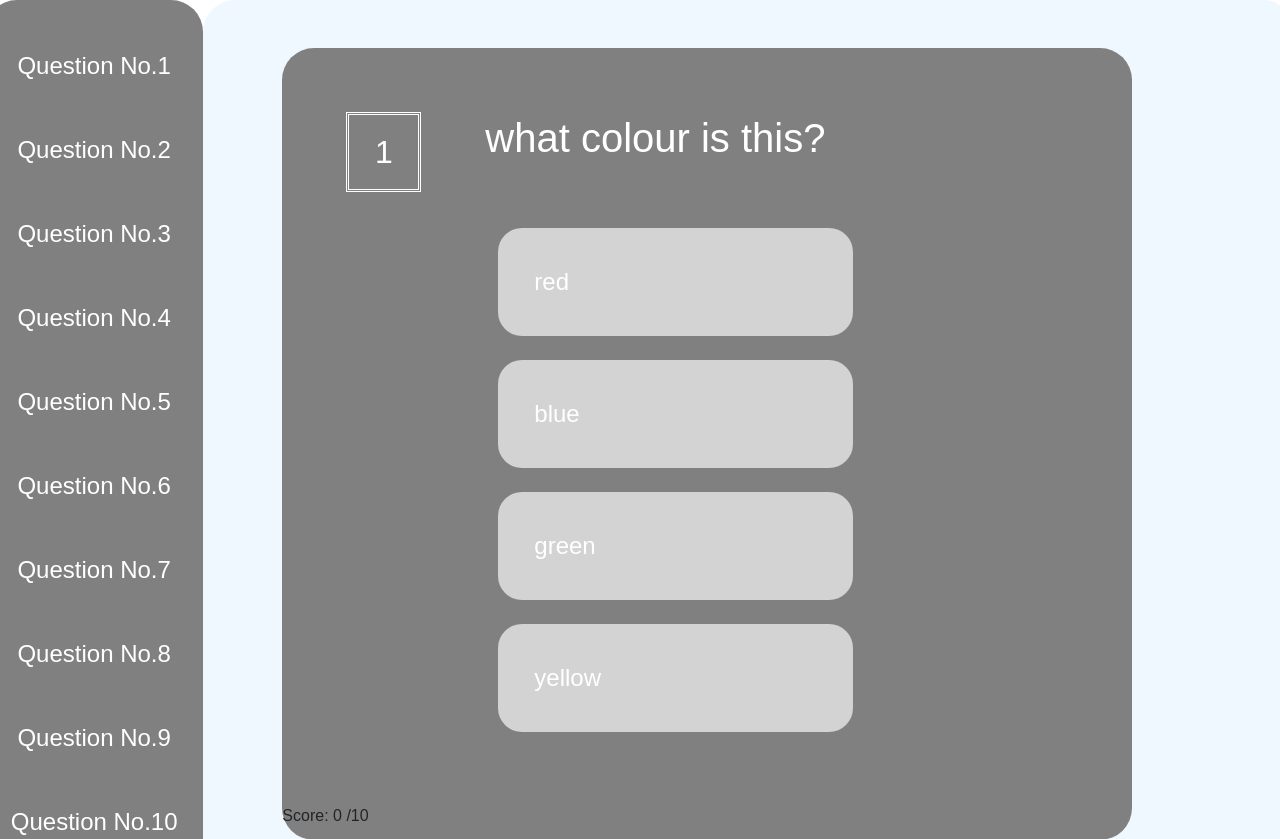
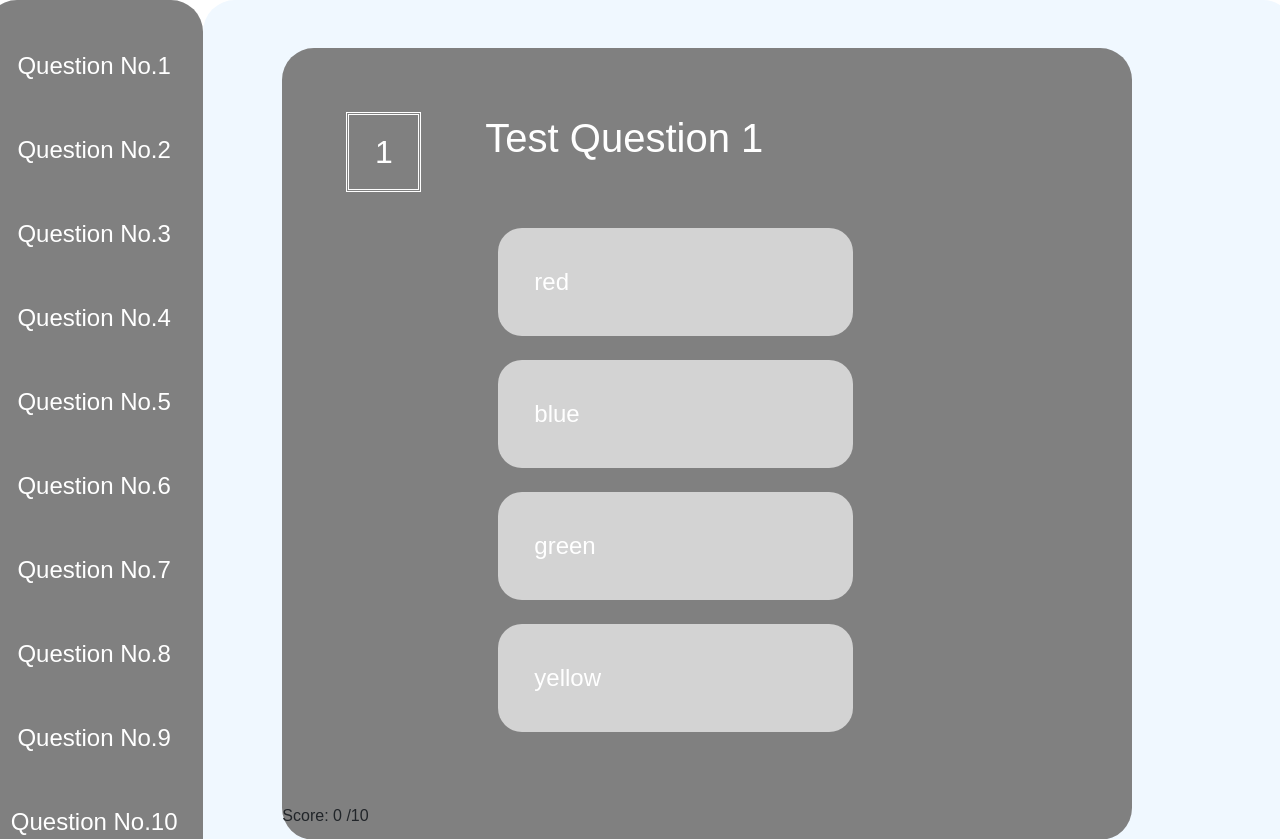
Before and after one commit to JacobU/quiz-website, a Flask app: page /quiz in a window 1280 px wide. Shown: the part 56-895 px from the top of the page. Run offline with Flask 2, Linux system fonts and the light colour scheme; some libraries are stand-ins or nearby versions.

Commit message:
refactor quiz code

```diff
--- a/quiz/app/routes.py
+++ b/quiz/app/routes.py
@@ -173,33 +173,17 @@ def quiz():
     # Get the JSON from the server...
     # quizQuestions = request.json['questions']
 
+
     # THIS IS JUST USED TO LOAD A TEST JSON
-    filename = os.path.join(app.static_folder, 'question.json')
+    filename = os.path.join(app.static_folder, 'new.json')
     with open(filename) as jsonfile:
         rawdata = json.load(jsonfile)
-        data = rawdata['questions']
 
-    # REPLACE ABOVE WITH A DATABASE CALL
 
-        q1 = data[0]
-        q2 = data[1]
-        q3 = data[2]
-        q4 = data[3]
-        q5 = data[4]
-        q6 = data[5]
-        q7 = data[6]
-        q8 = data[7]
-        q9 = data[8]
-        q10 = data[9]
+        questions = rawdata["questions"]
+        answers = rawdata["answers"]
+        corrAnswers = rawdata["correct answers"]
 
-    return render_template("quiz.html", title="Quiz",   questions=data,
-                                                        q1=q1,
-                                                        q2=q2,
-                                                        q3=q3,
-                                                        q4=q4,
-                                                        q5=q5,
-                                                        q6=q6,
-                                                        q7=q7,
-                                                        q8=q8,
-                                                        q9=q9,
-                                                        q10=q10)
+    return render_template("quiz.html", title="Quiz",   questions=questions,
+                                                        answers=answers,
+                                                        corrAnswers=corrAnswers)
--- a/quiz/app/templates/quiz.html
+++ b/quiz/app/templates/quiz.html
@@ -21,22 +21,20 @@
             </div>
             <div class="col-sm-10">
                 <div class="question-pad">
-                    <div class="question-number" id="question-number">{{ questions[0].qid }}</div>
+                    <div class="question-number" id="question-number">1</div>
 
-                    <div class="question-text" id="question">{{ questions[0].question }}</div>
+                    <div class="question-text" id="question">{{ questions[0] }}</div>
                     <div class="options">
-                        <div class="option" class="option" id="one">{{ questions[0].answers[0].ans }}</div>
-                        <div class="option" class="option" id="two">{{ questions[0].answers[1].ans }}</div>
-                        <div class="option" class="option" id="three">{{ questions[0].answers[2].ans }}</div>
-                        <div class="option" class="option" id="four">{{ questions[0].answers[3].ans }}</div>
+                        <div class="option" class="option" id="one">{{ answers[0][0] }}</div>
+                        <div class="option" class="option" id="two">{{ answers[0][1] }}</div>
+                        <div class="option" class="option" id="three">{{ answers[0][2] }}</div>
+                        <div class="option" class="option" id="four">{{ answers[0][3] }}</div>
                     </div>
                     <div class="quiz-nav">
-                        <!-- <button id="next" onclick="nextQuestion()">Next</button> -->
-                        <!-- <button id="decrement" onclick="decrement()">Decrement</button>
-                        <button id="increment" onclick="increment()">Increment</button> -->
                         <div style="display: inline;">Score: </div>
                         <div id="count" style="display: inline;"></div>
                         <div style="display: inline;">/10</div>
+                        <div id="displayAnswers"></div>
                     </div>
                 </div>
             </div>
@@ -46,22 +44,15 @@
     <script>
         window.onload = startCount();
 
-        // var answersCorrect = 0;
-
         function startCount() {
-            // count = parseInt(document.getElementById("count").innerHTML);
-            // document.getElementById("count").innerHTML = count + 1;
             window.answersCorrect = 0;
             document.getElementById("count").innerHTML = parseInt(window.answersCorrect);
+
+            window.recordedAnswers = [];
         }
 
         function increment() {
             window.answersCorrect = parseInt(window.answersCorrect) + 1;
-            document.getElementById("count").innerHTML = parseInt(window.answersCorrect);
-        }
-
-        function decrement() {
-            window.answersCorrect = parseInt(window.answersCorrect) - 1;
             document.getElementById("count").innerHTML = parseInt(window.answersCorrect);
         }
 
@@ -71,59 +62,59 @@
                 currentQuestion = parseInt(document.getElementById("question-number").innerHTML);
 
                 console.log($(this).html())
+                window.recordedAnswers.push($(this).html());
                 switch(currentQuestion) {
                     case 1:
-                        if( "{{ q1.correct }}" ==  $(this).html()) {
+                        if( "{{ corrAnswers[0] }}" ==  $(this).html()) {
                             increment();
                         }
                         break;
                     case 2:
-                    if( "{{ q2.correct }}" ==  $(this).html()) {
+                    if( "{{ corrAnswers[1] }}" ==  $(this).html()) {
                             increment();
                         }
                         break;
                     case 3:
-                    if( "{{ q3.correct }}" ==  $(this).html()) {
+                    if( "{{ corrAnswers[2] }}" ==  $(this).html()) {
                             increment();
                         }
                         break;
                     case 4:
-                        if( "{{ q4.correct }}" ==  $(this).html()) {
+                        if( "{{ corrAnswers[3] }}" ==  $(this).html()) {
                             increment();
                         }
                         break;
                     case 5:
-                        if( "{{ q5.correct }}" ==  $(this).html()) {
+                        if( "{{ corrAnswers[4] }}" ==  $(this).html()) {
                             increment();
                         }
                         break;
                     case 6:
-                        if( "{{ q6.correct }}" ==  $(this).html()) {
+                        if( "{{ corrAnswers[5] }}" ==  $(this).html()) {
                             increment();
                         }
                         break;
                     case 7:
-                        if( "{{ q7.correct }}" ==  $(this).html()) {
+                        if( "{{ corrAnswers[6] }}" ==  $(this).html()) {
                             increment();
                         }
                         break;
                     case 8:
-                        if( "{{ q8.correct }}" ==  $(this).html()) {
+                        if( "{{ corrAnswers[7] }}" ==  $(this).html()) {
                             increment();
                         }
                         break;
                     case 9:
-                        if( "{{ q9.correct }}" ==  $(this).html()) {
+                        if( "{{ corrAnswers[8] }}" ==  $(this).html()) {
                             increment();
                         }
                         break;
                     case 10:
-                        if( "{{ q10.correct }}" ==  $(this).html()) {
+                        if( "{{ corrAnswers[9] }}" ==  $(this).html()) {
                             increment();
                         }
                         break;
                 }
-
                 nextQuestion();
             });
 
@@ -141,76 +132,77 @@
                 // OK yes, I know this is a massive HACK but all the other ways were fucking me up
                 switch(currentQuestion) {
                     case 1:
-                        document.getElementById("question").innerHTML = "{{ q1.question }}";
-                        document.getElementById("one").innerHTML = "{{ q1.answers[0].ans }}";
-                        document.getElementById("two").innerHTML = "{{ q1.answers[1].ans }}";
-                        document.getElementById("three").innerHTML = "{{ q1.answers[2].ans }}";
-                        document.getElementById("four").innerHTML = "{{ q1.answers[3].ans }}";
+                        document.getElementById("question").innerHTML = "{{ questions[0] }}";
+                        document.getElementById("one").innerHTML = "{{ answers[0][0] }}";
+                        document.getElementById("two").innerHTML = "{{ answers[0][1] }}";
+                        document.getElementById("three").innerHTML = "{{ answers[0][2] }}";
+                        document.getElementById("four").innerHTML = "{{ answers[0][3] }}";
                         break;
                     case 2:
-                        document.getElementById("question").innerHTML = "{{ q2.question }}";
-                        document.getElementById("one").innerHTML = "{{ q2.answers[0].ans }}";
-                        document.getElementById("two").innerHTML = "{{ q2.answers[1].ans }}";
-                        document.getElementById("three").innerHTML = "{{ q2.answers[2].ans }}";
-                        document.getElementById("four").innerHTML = "{{ q2.answers[3].ans }}";
+                        document.getElementById("question").innerHTML = "{{ questions[1] }}";
+                        document.getElementById("one").innerHTML = "{{ answers[1][0] }}";
+                        document.getElementById("two").innerHTML = "{{ answers[1][1] }}";
+                        document.getElementById("three").innerHTML = "{{ answers[1][2] }}";
+                        document.getElementById("four").innerHTML = "{{ answers[1][3] }}";
                         break;
                     case 3:
-                        document.getElementById("question").innerHTML = "{{ q3.question }}";
-                        document.getElementById("one").innerHTML = "{{ q3.answers[0].ans }}";
-                        document.getElementById("two").innerHTML = "{{ q3.answers[1].ans }}";
-                        document.getElementById("three").innerHTML = "{{ q3.answers[2].ans }}";
-                        document.getElementById("four").innerHTML = "{{ q3.answers[3].ans }}";
+                        document.getElementById("question").innerHTML = "{{ questions[2] }}";
+                        document.getElementById("one").innerHTML = "{{ answers[2][0] }}";
+                        document.getElementById("two").innerHTML = "{{ answers[2][1] }}";
+                        document.getElementById("three").innerHTML = "{{ answers[2][2] }}";
+                        document.getElementById("four").innerHTML = "{{ answers[2][3] }}";
                         break;
                     case 4:
-                        document.getElementById("question").innerHTML = "{{ q4.question }}";
-                        document.getElementById("one").innerHTML = "{{ q4.answers[0].ans }}";
-                        document.getElementById("two").innerHTML = "{{ q4.answers[1].ans }}";
-                        document.getElementById("three").innerHTML = "{{ q4.answers[2].ans }}";
-                        document.getElementById("four").innerHTML = "{{ q4.answers[3].ans }}";
+                        document.getElementById("question").innerHTML = "{{ questions[3] }}";
+                        document.getElementById("one").innerHTML = "{{ answers[3][0] }}";
+                        document.getElementById("two").innerHTML = "{{ answers[3][1] }}";
+                        document.getElementById("three").innerHTML = "{{ answers[3][2] }}";
+                        document.getElementById("four").innerHTML = "{{ answers[3][3] }}";
                         break;
                     case 5:
-                        document.getElementById("question").innerHTML = "{{ q5.question }}";
-                        document.getElementById("one").innerHTML = "{{ q5.answers[0].ans }}";
-                        document.getElementById("two").innerHTML = "{{ q5.answers[1].ans }}";
-                        document.getElementById("three").innerHTML = "{{ q5.answers[2].ans }}";
-                        document.getElementById("four").innerHTML = "{{ q5.answers[3].ans }}";
+                        document.getElementById("question").innerHTML = "{{ questions[4] }}";
+                        document.getElementById("one").innerHTML = "{{ answers[4][0] }}";
+                        document.getElementById("two").innerHTML = "{{ answers[4][1] }}";
+                        document.getElementById("three").innerHTML = "{{ answers[4][2] }}";
+                        document.getElementById("four").innerHTML = "{{ answers[4][3] }}";
                         break;
                     case 6:
-                        document.getElementById("question").innerHTML = "{{ q6.question }}";
-                        document.getElementById("one").innerHTML = "{{ q6.answers[0].ans }}";
-                        document.getElementById("two").innerHTML = "{{ q6.answers[1].ans }}";
-                        document.getElementById("three").innerHTML = "{{ q6.answers[2].ans }}";
-                        document.getElementById("four").innerHTML = "{{ q6.answers[3].ans }}";
+                        document.getElementById("question").innerHTML = "{{ questions[5] }}";
+                        document.getElementById("one").innerHTML = "{{ answers[5][0] }}";
+                        document.getElementById("two").innerHTML = "{{ answers[5][1] }}";
+                        document.getElementById("three").innerHTML = "{{ answers[5][2] }}";
+                        document.getElementById("four").innerHTML = "{{ answers[5][3] }}";
                         break;
                     case 7:
-                        document.getElementById("question").innerHTML = "{{ q7.question }}";
-                        document.getElementById("one").innerHTML = "{{ q7.answers[0].ans }}";
-                        document.getElementById("two").innerHTML = "{{ q7.answers[1].ans }}";
-                        document.getElementById("three").innerHTML = "{{ q7.answers[2].ans }}";
-                        document.getElementById("four").innerHTML = "{{ q7.answers[3].ans }}";
+                        document.getElementById("question").innerHTML = "{{ questions[6] }}";
+                        document.getElementById("one").innerHTML = "{{ answers[6][0] }}";
+                        document.getElementById("two").innerHTML = "{{ answers[6][1] }}";
+                        document.getElementById("three").innerHTML = "{{ answers[6][2] }}";
+                        document.getElementById("four").innerHTML = "{{ answers[6][3] }}";
                         break;
                     case 8:
-                        document.getElementById("question").innerHTML = "{{ q8.question }}";
-                        document.getElementById("one").innerHTML = "{{ q8.answers[0].ans }}";
-                        document.getElementById("two").innerHTML = "{{ q8.answers[1].ans }}";
-                        document.getElementById("three").innerHTML = "{{ q8.answers[2].ans }}";
-                        document.getElementById("four").innerHTML = "{{ q8.answers[3].ans }}";
+                        document.getElementById("question").innerHTML = "{{ questions[7] }}";
+                        document.getElementById("one").innerHTML = "{{ answers[7][0] }}";
+                        document.getElementById("two").innerHTML = "{{ answers[7][1] }}";
+                        document.getElementById("three").innerHTML = "{{ answers[7][2] }}";
+                        document.getElementById("four").innerHTML = "{{ answers[7][3] }}";
                         break;
                     case 9:
-                        document.getElementById("question").innerHTML = "{{ q9.question }}";
-                        document.getElementById("one").innerHTML = "{{ q9.answers[0].ans }}";
-                        document.getElementById("two").innerHTML = "{{ q9.answers[1].ans }}";
-                        document.getElementById("three").innerHTML = "{{ q9.answers[2].ans }}";
-                        document.getElementById("four").innerHTML = "{{ q9.answers[3].ans }}";
+                        document.getElementById("question").innerHTML = "{{ questions[8] }}";
+                        document.getElementById("one").innerHTML = "{{ answers[8][0] }}";
+                        document.getElementById("two").innerHTML = "{{ answers[8][1] }}";
+                        document.getElementById("three").innerHTML = "{{ answers[8][2] }}";
+                        document.getElementById("four").innerHTML = "{{ answers[8][3] }}";
                         break;
                     case 10:
-                        document.getElementById("question").innerHTML = "{{ q10.question }}";
-                        document.getElementById("one").innerHTML = "{{ q10.answers[0].ans }}";
-                        document.getElementById("two").innerHTML = "{{ q10.answers[1].ans }}";
-                        document.getElementById("three").innerHTML = "{{ q10.answers[2].ans }}";
-                        document.getElementById("four").innerHTML = "{{ q10.answers[3].ans }}";
+                        document.getElementById("question").innerHTML = "{{ questions[9] }}";
+                        document.getElementById("one").innerHTML = "{{ answers[9][0] }}";
+                        document.getElementById("two").innerHTML = "{{ answers[9][1] }}";
+                        document.getElementById("three").innerHTML = "{{ answers[9][2] }}";
+                        document.getElementById("four").innerHTML = "{{ answers[9][3] }}";
                         break;
                 }
+                document.getElementById("displayAnswers").innerHTML = window.recordedAnswers.toString();
             }
         }
 
```
Also changed, not shown: quiz/app/static/new.json (added, +36 -0 lines), quiz/app/templates/test.html (deleted, +0 -8 lines).
